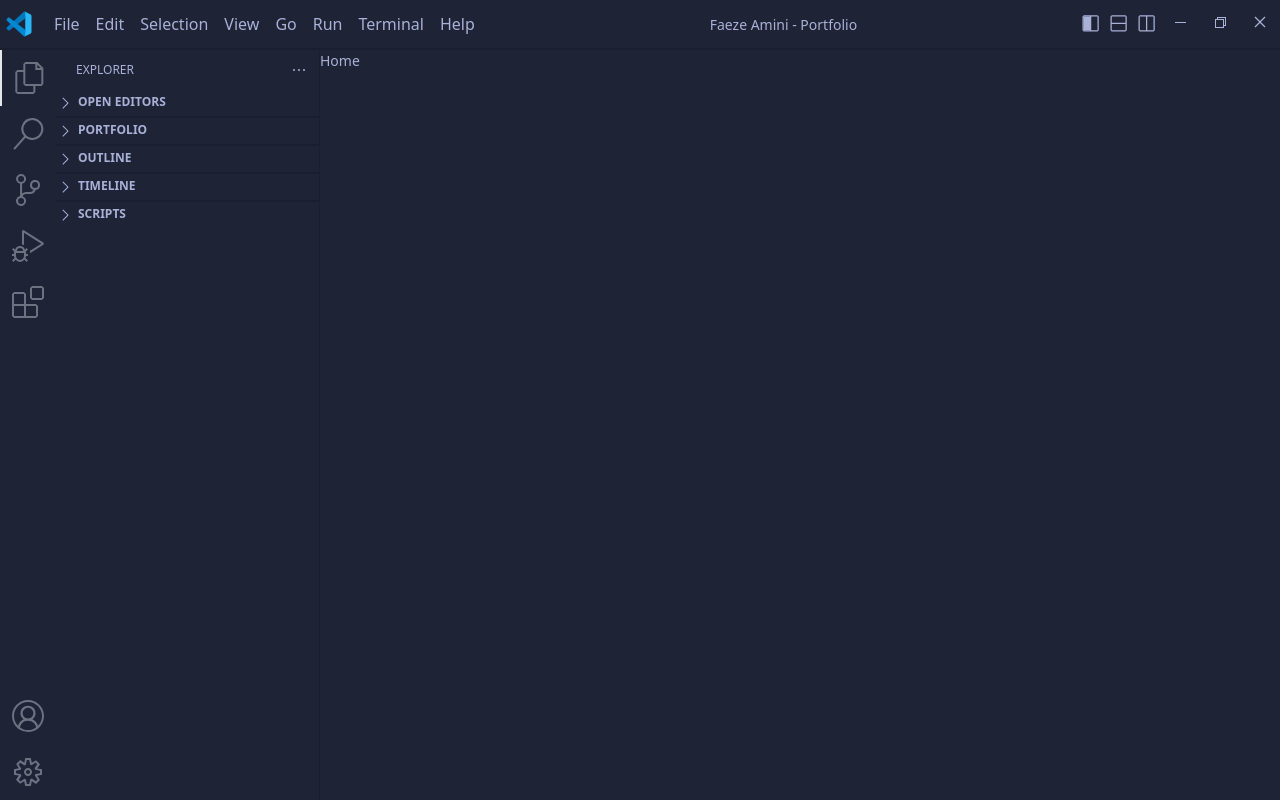
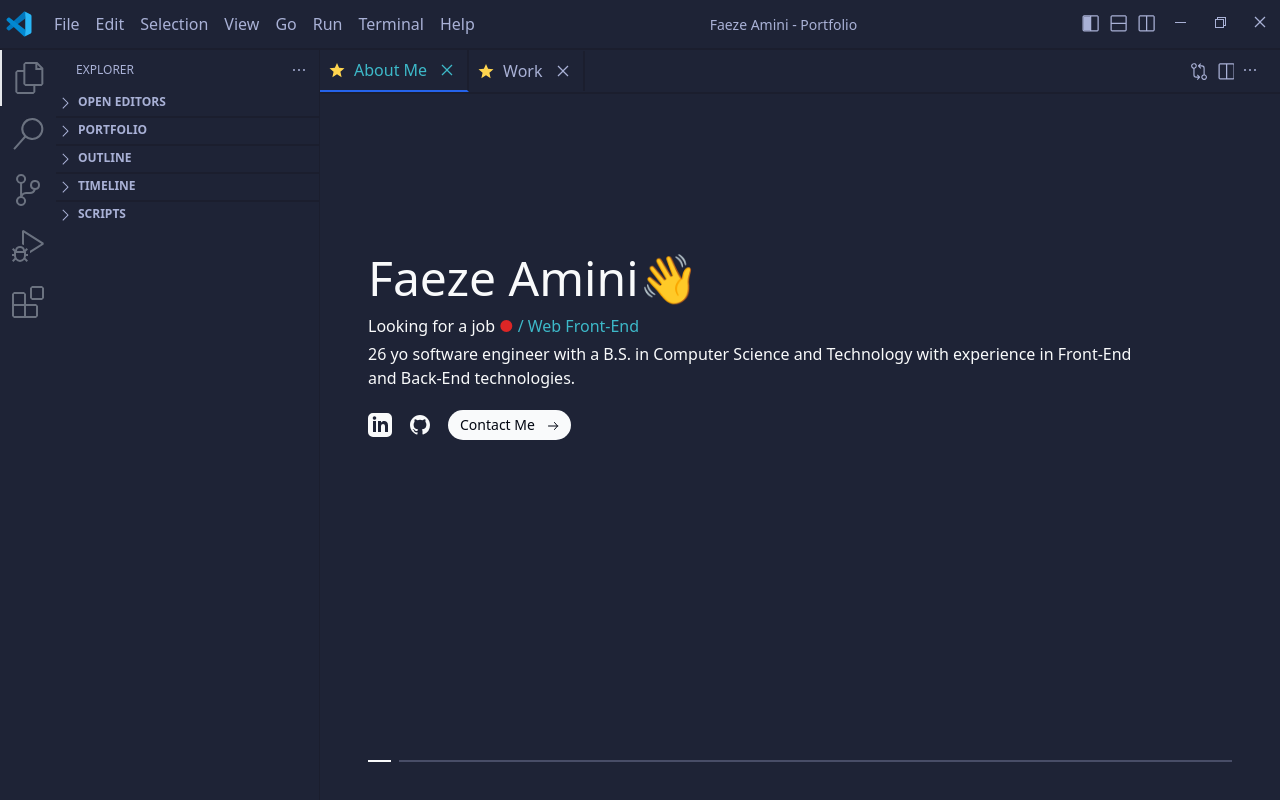
Before and after one commit to Code-Coterie-Team/faeze-amini-portfolio, a Next.js app: page / in a window 1280 px wide. Shown: the top 800 px of the page. Built offline with nearby package versions, Linux system fonts and the light colour scheme.

Commit message:
changePageHome

```diff
--- a/src/app/page.tsx
+++ b/src/app/page.tsx
@@ -1,7 +1,8 @@
+import AboutMe from "@/components/aboutMe";
 import Image from "next/image";
 
 export default function Home() {
   return (
-   <div>Home</div>
+  <AboutMe/>
   );
 }
```
